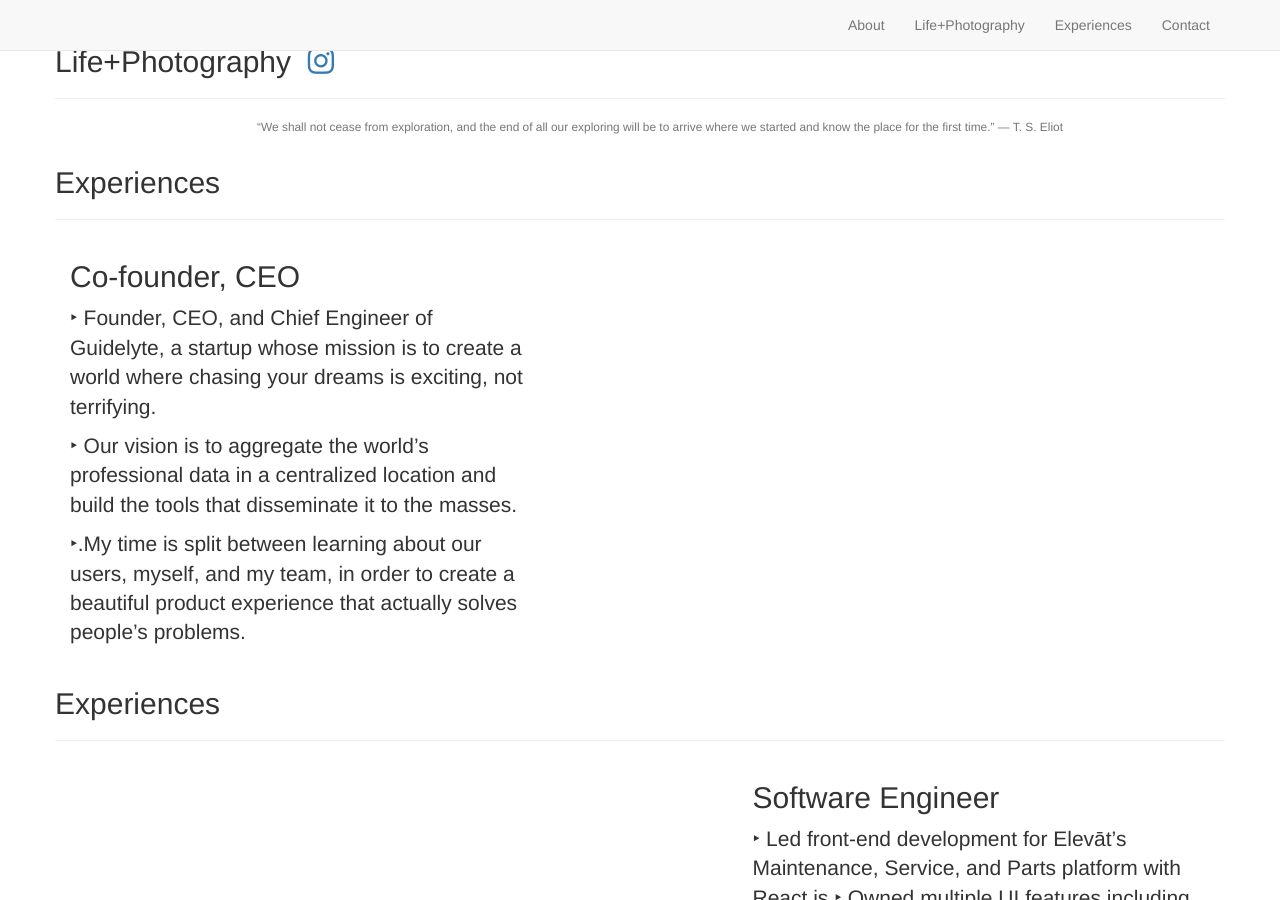
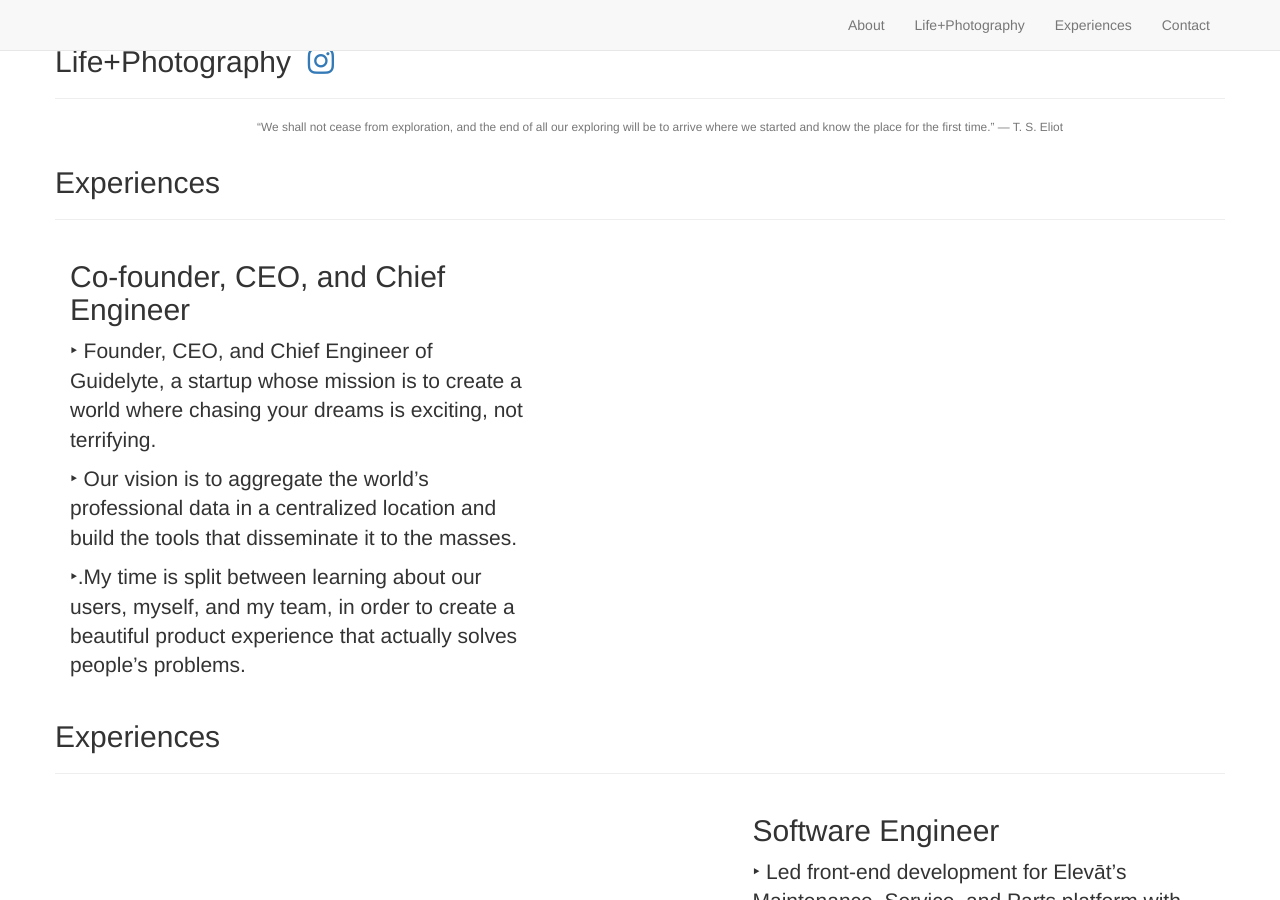
Before and after one commit to jawang94/jawang94.github.io, a Jekyll site: the page built from _posts/1994-8-1-exp.markdown, in a window 1280 px wide and 900 px high, scrolled down 702 px. Built offline with Jekyll 4.4.1, drawn with Linux system fonts in a browser that asks for light colours; nearby versions of some CDN libraries; library files that are not in the unit come from our copies.

Commit message:
revert exp 1

```diff
--- a/_posts/1994-8-1-exp.markdown
+++ b/_posts/1994-8-1-exp.markdown
@@ -2,7 +2,7 @@
 layout: default
 img: 40-1-7.png
 category: Experiences
-title: Co-founder, CEO
+title: Co-founder, CEO, and Chief Engineer
 description: |
 ---
 
```
